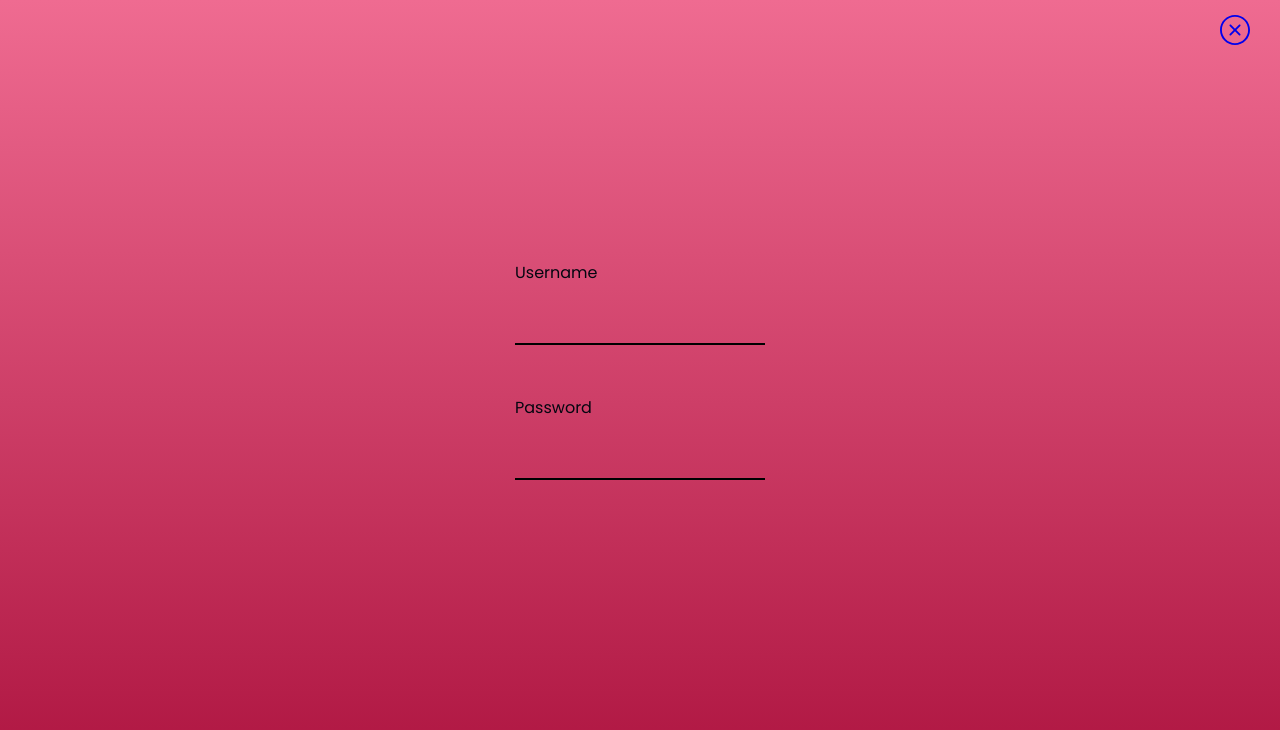
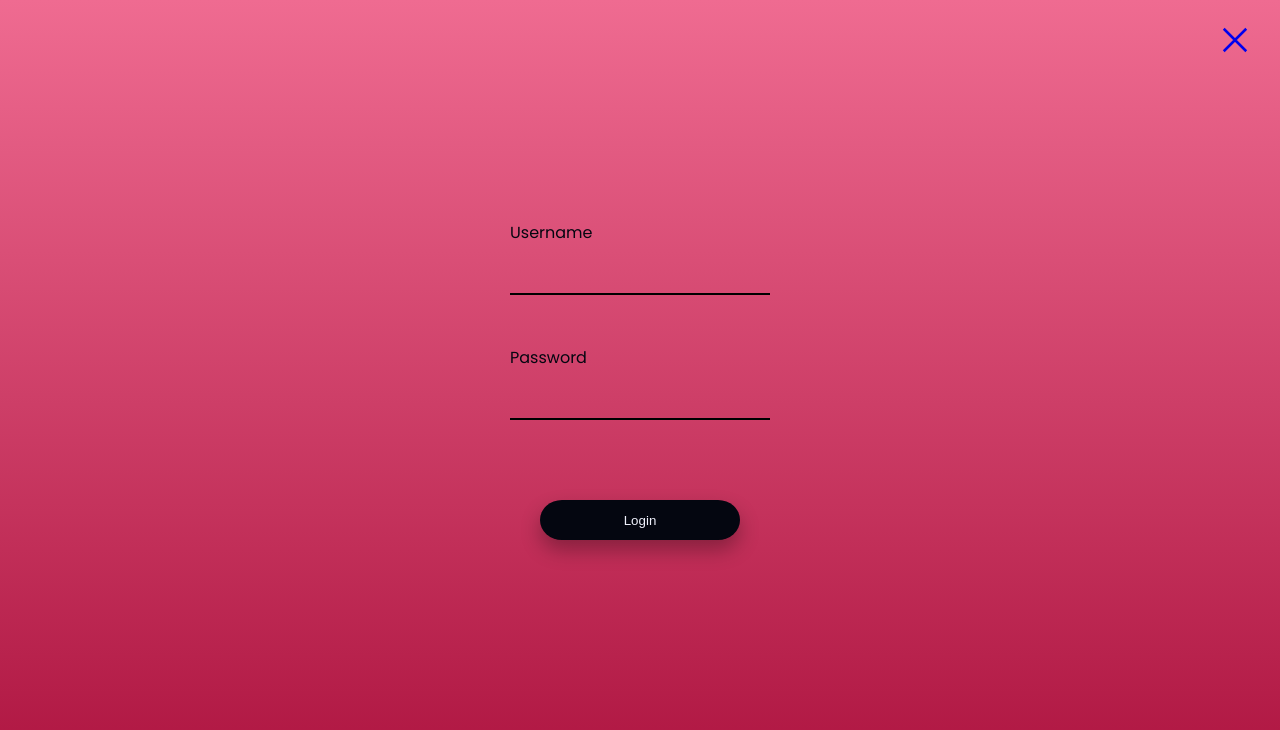
Before and after one commit to cnolan3/AmandasMovieList, a React (Vite) app in the folder frontend/: page /login in a window 1280 px wide. Shown: the top 730 px of the page. Built offline with nearby package versions, Linux system fonts and the light colour scheme.

Commit message:
frontend: add login button to login form, change close button on login page

```diff
--- a/frontend/src/components/LoginForm/LoginForm.jsx
+++ b/frontend/src/components/LoginForm/LoginForm.jsx
@@ -21,6 +21,7 @@ function LoginForm() {
         <input
           type="text"
           id="username"
+          autoCorrect="off"
           {...register("username", { required: "Username is required" })}
         />
       </div>
@@ -28,10 +29,15 @@ function LoginForm() {
       <div className={styles.loginField}>
         <label htmlFor="password">Password</label>
         <input
-          type="text"
+          type="password"
           id="password"
+          autoCorrect="off"
           {...register("password", { required: "Password is required" })}
         />
+      </div>
+
+      <div className={styles.submitRow}>
+        <button className={styles.submitBtn}>Login</button>
       </div>
     </form>
   );
--- a/frontend/src/components/LoginForm/LoginForm.module.scss
+++ b/frontend/src/components/LoginForm/LoginForm.module.scss
@@ -2,19 +2,19 @@
 @use "../../sass/fonts.module.scss";
 
 .loginForm {
-  // width: 100%;
+  width: 26rem;
 }
 
 .loginField {
-  width: 25rem;
+  width: 100%;
 
-  &:last-child {
-    padding-top: 5rem;
+  &:first-child {
+    margin-bottom: 5rem;
   }
 
   label {
     display: block;
-    margin-bottom: 2rem;
+    margin-bottom: 1rem;
     font-size: fonts.$size-3;
   }
 
@@ -27,10 +27,42 @@
     border: none;
     border-bottom: 2px solid black;
 
-    font-size: fonts.$size-4;
+    font-size: fonts.$size-5;
+    font-weight: fonts.$weight-default;
+
+    text-decoration: none;
 
     &:focus {
       outline: none;
+      text-decoration: none;
+    }
+
+    &:-webkit-autofill,
+    &:-webkit-autofill:hover,
+    &:-webkit-autofill:focus,
+    &:-webkit-autofill:active {
+      -webkit-background-clip: text;
+      -webkit-text-fill-color: colors.$color-text;
+      -webkit-text-size-adjust: 100%;
+      transition: background-color 5000s ease-in-out 0s;
+      // box-shadow: inset 0 0 20px 20px #23232329;
     }
   }
 }
+
+.submitRow {
+  padding-top: 8rem;
+  display: flex;
+  justify-content: center;
+}
+
+.submitBtn {
+  height: 4rem;
+  width: 20rem;
+  color: colors.$color-background;
+  background-color: colors.$color-text;
+  border: none;
+  border-radius: 22px / 50%;
+
+  box-shadow: 0 10px 20px rgba(0, 0, 0, 0.3);
+}
--- a/frontend/src/pages/LoginPage/LoginPage.jsx
+++ b/frontend/src/pages/LoginPage/LoginPage.jsx
@@ -1,4 +1,4 @@
-import { SlClose } from "react-icons/sl";
+import { GrClose } from "react-icons/gr";
 import { Link } from "react-router-dom";
 
 import LoginForm from "../../components/LoginForm/LoginForm";
@@ -10,7 +10,7 @@ function LoginPage() {
     <div className={styles.login}>
       <div className={styles.exitRow}>
         <Link to="/" className={styles.exitBtn}>
-          <SlClose size={30} color={colors.colorText} />
+          <GrClose size={30} color={colors.colorText} />
         </Link>
       </div>
       <div className={styles.loginContainer}>
--- a/frontend/src/pages/LoginPage/LoginPage.module.scss
+++ b/frontend/src/pages/LoginPage/LoginPage.module.scss
@@ -19,7 +19,7 @@
   align-items: center;
   justify-content: right;
 
-  padding: 1.5rem 3rem 0 0;
+  padding: 2.5rem 3rem 0 0;
 }
 
 .exitBtn {
```
